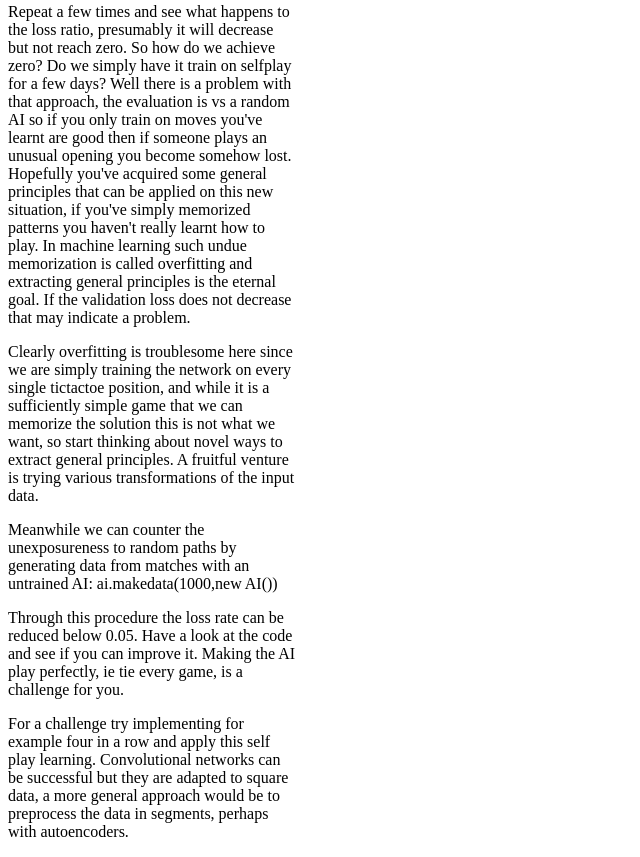
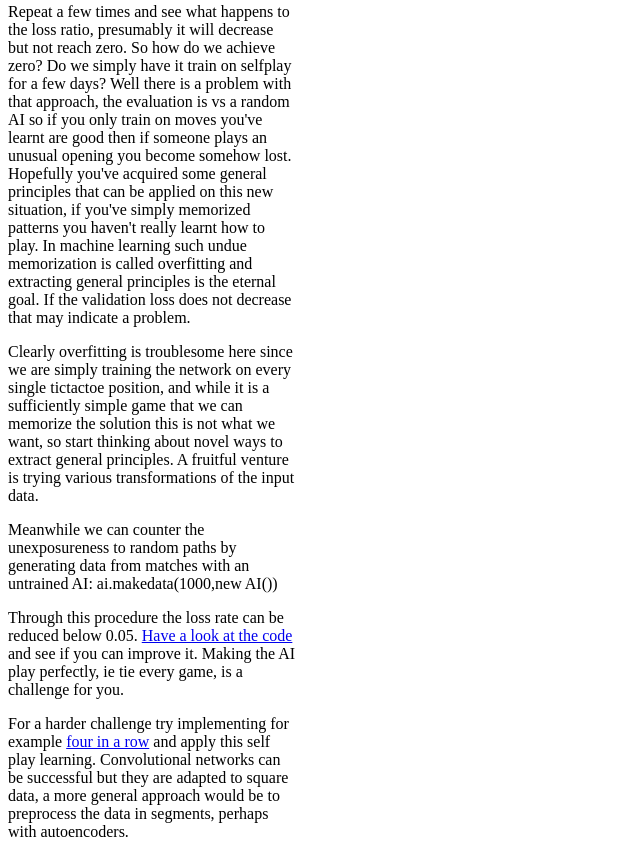
Before and after one commit to jhlq/LLL, a plain HTML site: page ml/tictactoe.html in a window 1280 px wide. Shown: the part 1019-1876 px from the top of the page, without its empty margins (0-640 px from the left). Drawn offline with Linux system fonts and the light colour scheme.

Commit message:
Update tictactoe.html

```diff
--- a/ml/tictactoe.html
+++ b/ml/tictactoe.html
@@ -27,8 +27,8 @@
 	<p>Repeat a few times and see what happens to the loss ratio, presumably it will decrease but not reach zero. So how do we achieve zero? Do we simply have it train on selfplay for a few days? Well there is a problem with that approach, the evaluation is vs a random AI so if you only train on moves you've learnt are good then if someone plays an unusual opening you become somehow lost. Hopefully you've acquired some general principles that can be applied on this new situation, if you've simply memorized patterns you haven't really learnt how to play. In machine learning such undue memorization is called overfitting and extracting general principles is the eternal goal. If the validation loss does not decrease that may indicate a problem.</p>
 	<p>Clearly overfitting is troublesome here since we are simply training the network on every single tictactoe position, and while it is a sufficiently simple game that we can memorize the solution this is not what we want, so start thinking about novel ways to extract general principles. A fruitful venture is trying various transformations of the input data.</p>
 	<p>Meanwhile we can counter the unexposureness to random paths by generating data from matches with an untrained AI: ai.makedata(1000,new AI())</p>
-	<p>Through this procedure the loss rate can be reduced below 0.05. <a url="https://github.com/jhlq/LLL/blob/master/ml/tictactoe.js">Have a look at the code</a> and see if you can improve it. Making the AI play perfectly, ie tie every game, is a challenge for you.</p>
-	<p>For a challenge try implementing for example <a url="https://en.wikipedia.org/wiki/Connect_Four">four in a row</a> and apply this self play learning. Convolutional networks can be successful but they are adapted to square data, a more general approach would be to preprocess the data in segments, perhaps with autoencoders.</p>
+	<p>Through this procedure the loss rate can be reduced below 0.05. <a href="https://github.com/jhlq/LLL/blob/master/ml/tictactoe.js">Have a look at the code</a> and see if you can improve it. Making the AI play perfectly, ie tie every game, is a challenge for you.</p>
+	<p>For a harder challenge try implementing for example <a href="https://en.wikipedia.org/wiki/Connect_Four">four in a row</a> and apply this self play learning. Convolutional networks can be successful but they are adapted to square data, a more general approach would be to preprocess the data in segments, perhaps with autoencoders.</p>
 	</div>
 </body>
 <script>
```
